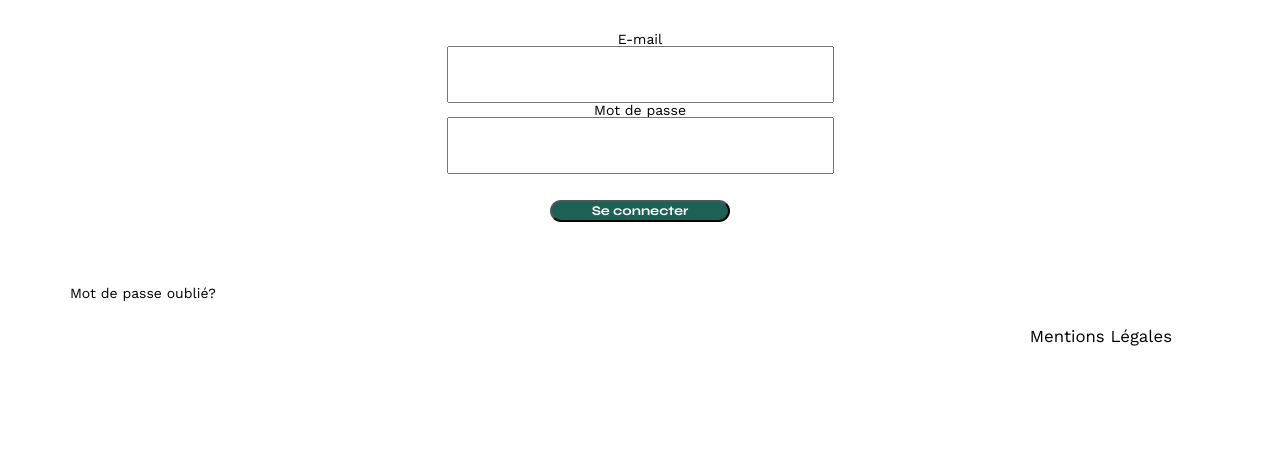
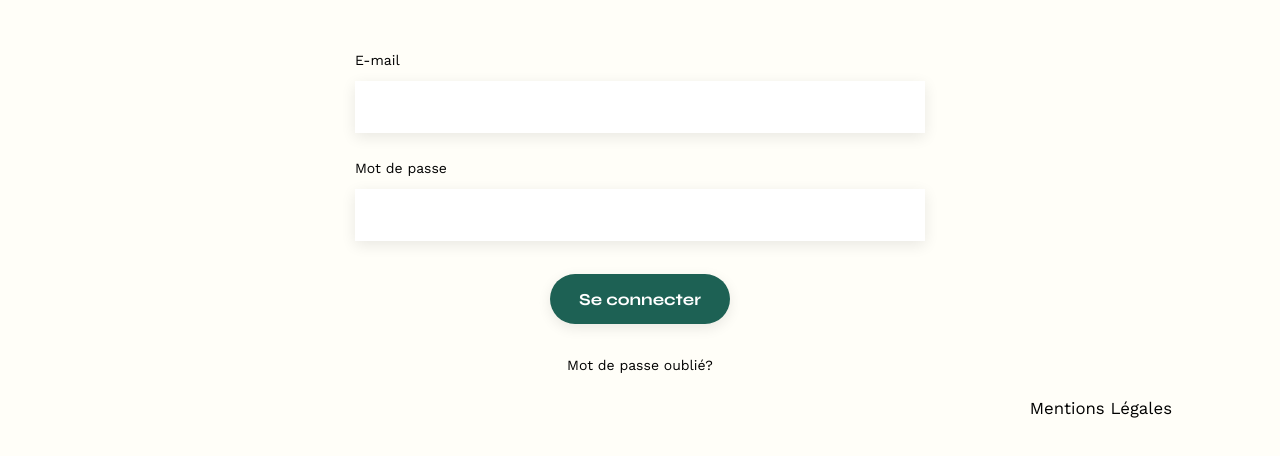
Before and after one commit to LiliSoli/SophieBluel, a plain HTML site: page connexion.html in a window 1280 px wide. Shown: the part 178-634 px from the top of the page. Drawn offline with nearby package versions, Linux system fonts and the light colour scheme.

Commit message:
Mise à jour CSS pour la page connexion.html

```diff
--- a/assets/style.css
+++ b/assets/style.css
@@ -140,6 +140,7 @@ body {
 	margin: auto;
 	font-family: 'Work Sans';
 	font-size: 14px;
+	background-color: #FFFEF8;
 }
 
 header {
@@ -242,7 +243,7 @@ li:hover {
 	padding: 9px 25px;
 }
 
-#filter button:hover{
+#filter button:hover {
 	background-color: #1D6154;
 	color: white;
 }
@@ -260,35 +261,41 @@ li:hover {
 
 }
 
-#contact {
+#contact,
+#connexion {
 	width: 50%;
 	margin: auto;
 }
 
-#contact>* {
+#contact,
+#connexion>* {
 	text-align: center;
 
 }
 
-#contact h2 {
+#contact h2,
+#connexion h2 {
 	margin-bottom: 20px;
 }
 
-#contact form {
+#contact form,
+#connexion form {
 	text-align: left;
 	margin-top: 30px;
 	display: flex;
 	flex-direction: column;
 }
 
-#contact input {
+#contact input,
+#connexion input {
 	height: 50px;
 	font-size: 1.2em;
 	border: none;
 	box-shadow: 0px 4px 14px rgba(0, 0, 0, 0.09);
 }
 
-#contact label {
+#contact label,
+#connexion label {
 	margin: 2em 0 1em 0;
 }
 
@@ -311,22 +318,5 @@ input[type="submit"] {
 footer nav ul {
 	display: flex;
 	justify-content: flex-end;
-	margin: 2em
+	margin: 2em;
 }
-
-/****Page Log In****/
-h2{
-	text-align: center;
-}
-
-form{
-	display: flex;
-	flex-direction: column;
-	align-items: center;
-	margin: 37px 0;
-}
-
-#email, #password{
-	width: 379px;
-	height: 51px;
-}
--- a/connexion.html
+++ b/connexion.html
@@ -28,14 +28,14 @@
             </ul>
         </nav>
     </header>
-    <main>
+    <main id="connexion">
         <h2>Log in</h2>
         <form method="get" action="">
             <label for="email">E-mail</label>
             <input type="email" id="email">
             <label for="password">Mot de passe</label>
             <input type="text" id="password">
-            <input type="submit" value="Se connecter">
+            <input class="btn-connexion" type="submit" value="Se connecter">
         </form>
         <p>Mot de passe oublié?</p>
     </main>
```
